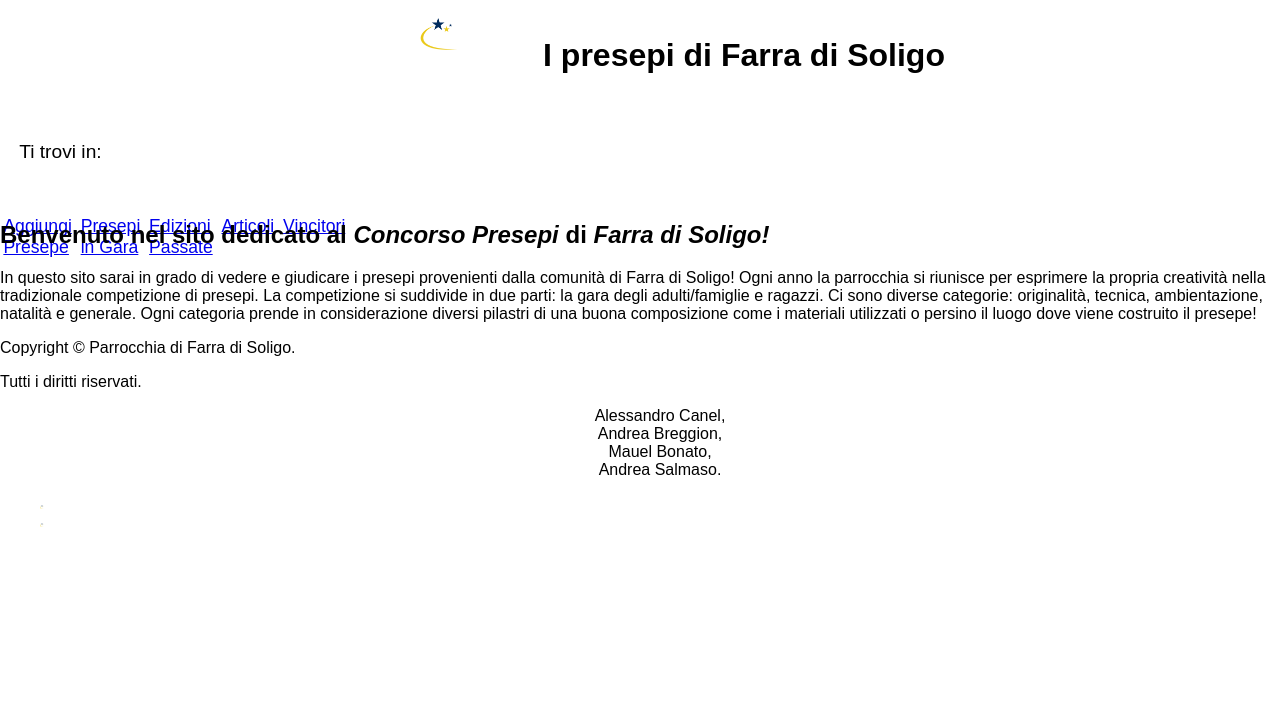
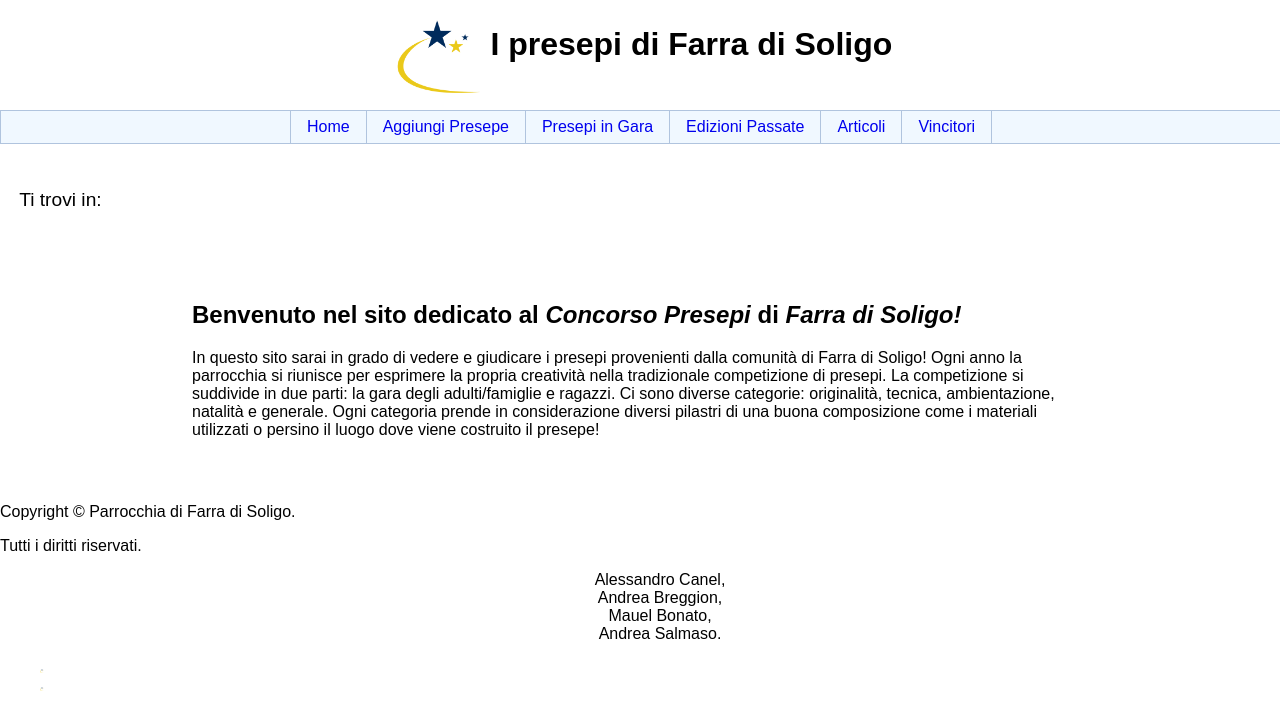
Before and after one commit to AndreaBreggion/Progetto_TecWeb, a PHP site: page /index.php in a window 1280 px wide. Shown: the top 727 px of the page. Run offline with PHP 8.4, Linux system fonts and the light colour scheme.

Commit message:
sistemato header e parte del main

```diff
--- a/sources/style/style_lavoro.css
+++ b/sources/style/style_lavoro.css
@@ -21,81 +21,68 @@ body {
 header {
     padding: 1em 0em;
     display: flex;
-    height: 5em;
+    height: 8em;
     justify-content: space-between;
     flex-direction: column;
 }
 #headerTitle {
+    height: 5em;
+    display: flex;
+    justify-content: center;
+}
+#headerTitle h1 {
+    padding: 10px 0 0 0;
+    margin: 0;
+}
+#headerTitle img {
+    padding: 0em 0.5em;
+    height: 100%;
+    object-fit: scale-down;
+}
+
+header nav {
+    height: 2em;
+    width: 100%;
+    border: 1px solid lightsteelblue;
+    padding: 0;
+    margin: 0;
+    background-color: aliceblue;
+}
+
+header nav ul {
+    list-style: none;
+    height: 100%;
+    padding: 0;
+    margin: 0;
     display: flex;
     justify-content: center;
 }
 
-#headerTitle img {
-    padding: 0em 0.5em;
-    max-height: 20%;
-    object-fit: scale-down;
-}
-
-header nav ul {
+header nav li {
+    margin: 0;
+    height: 100%;
+    border-left: 1px solid lightsteelblue;
     display: flex;
-    list-style: none;
-    flex-flow: row nowrap;
-    width: 100%;
-    padding: 0;
-    margin: 0;
     justify-content: center;
 }
 
-#logo {
-    float: left;
-    width: 15%;
+header nav li:last-child{
+    border-right: 1px solid lightsteelblue;
 }
 
-#header {
-    padding: 1cm;
-    text-align: center;
-    min-height: 9em;
+header nav li:hover {
+    background-color: #e2e2e2aa;
+}
+header nav li a {
+    margin: auto;
+    text-decoration: none;
+    padding: 0em 1em 0em 1em;
 }
 
-#header h1 {
-    color: sandybrown;
-    font-size: 3.5em;
-}
-
-#header h2 {
-    font-size: 1.5em;
-}
-
-#percorso {
-    background-color: #faf6af;
-    color: black;
-    padding: 0.5em 0 0.5em 1.0em;
-    border-top: 1px solid #ddd;
-    border-bottom: 1px solid #ddd;
-}
-
-#menu {
-    float: left;
-    width: 20%;
-    padding: 0.8em;
-    font-size: 1.1em;
-}
-
-#menu ul {
-    list-style-type: none;
-}
-
-#menu li {
-    padding-top: 0.5em;
-    padding-left: 0.5em;
-    padding-bottom: 0.5em;
-}
-
-#contenutoPagina {
-    width: 50%;
+main#content {
+    width: 70%;
     margin: auto;
-    padding:  1.5em 1.0em 3.0em 2em;
-    border-left: 1px solid #ddd;
+    padding: 2em;
 }
 
 .breadcrumbsBlock {
```
